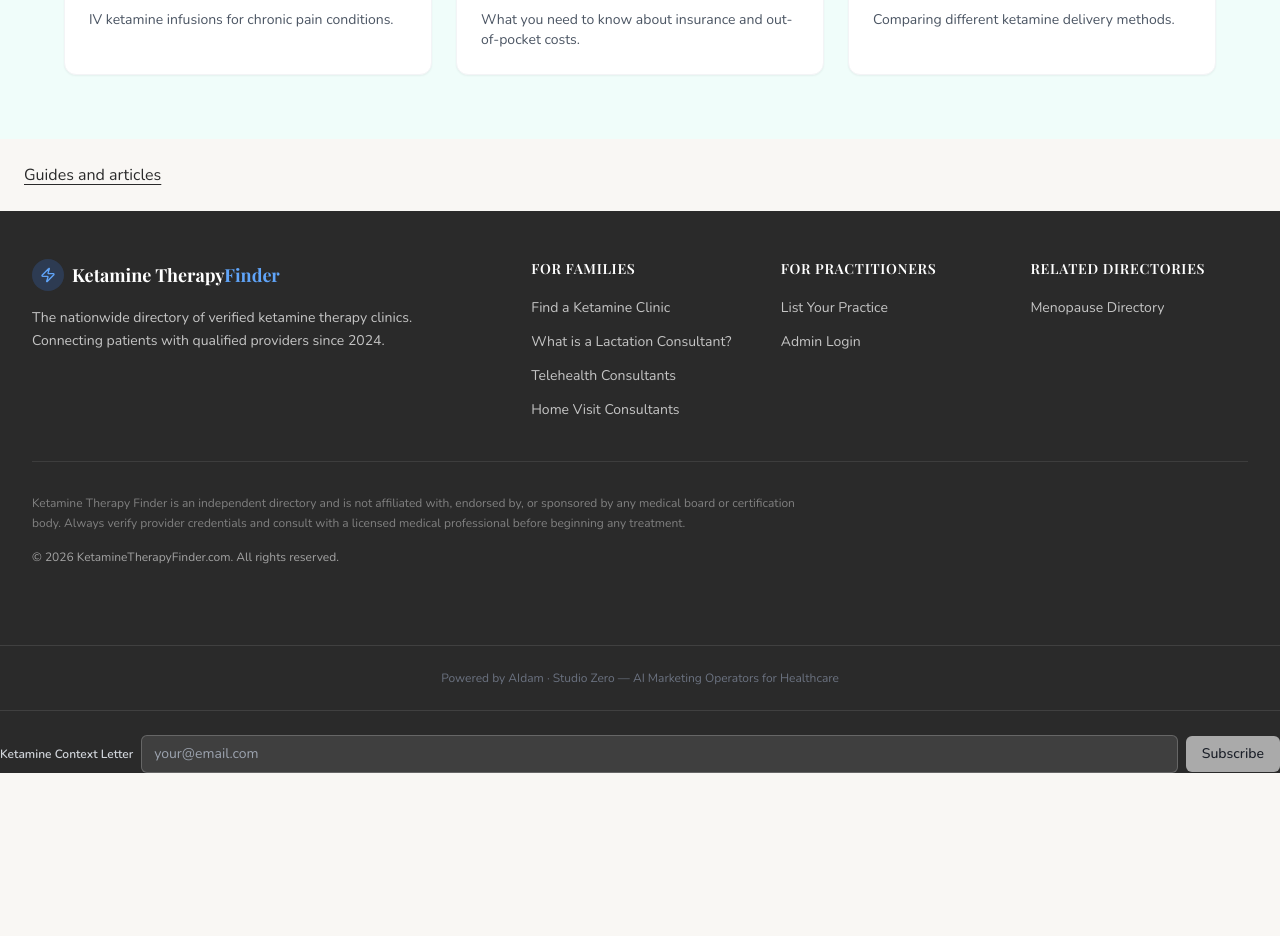
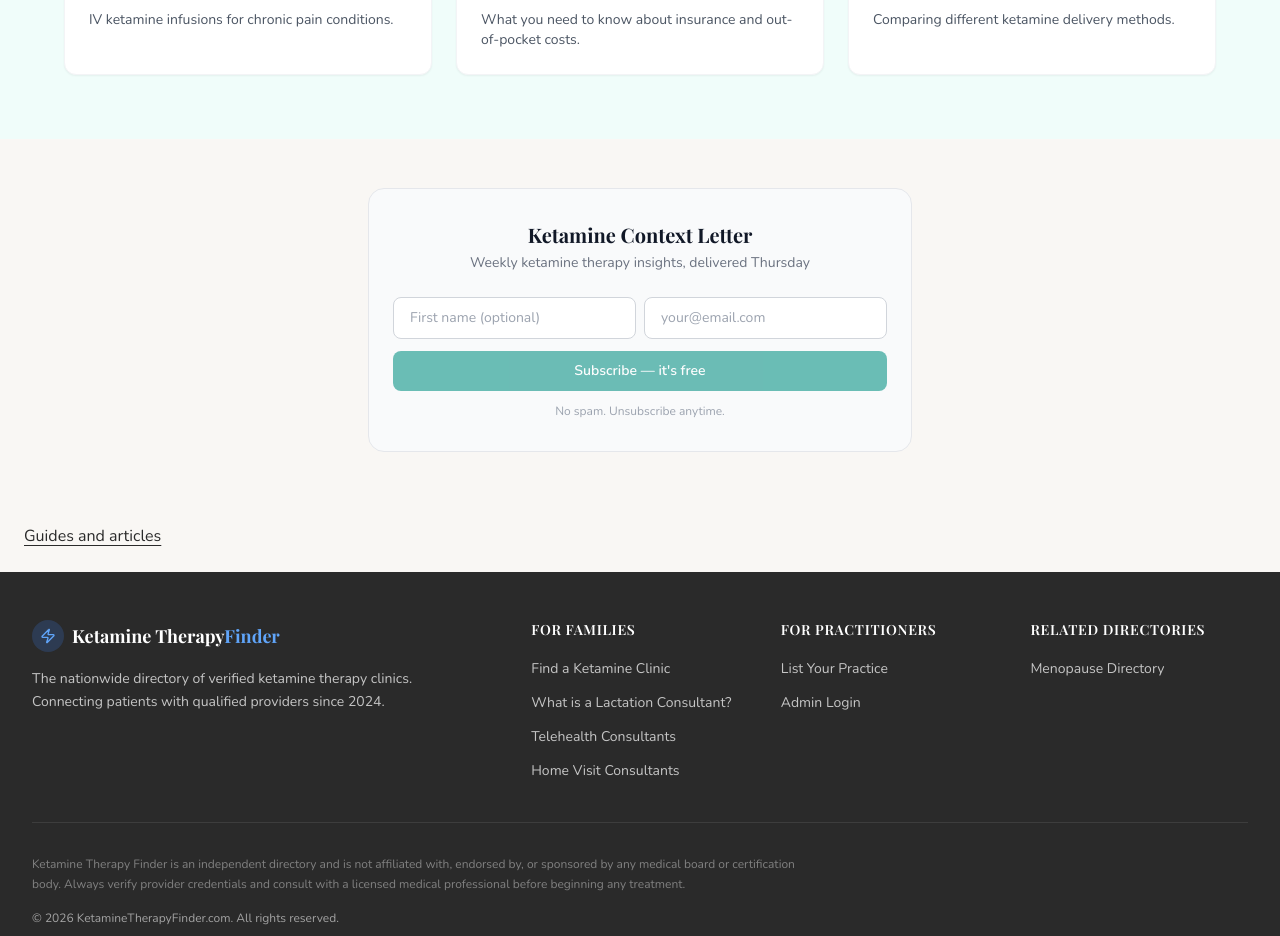
Before and after one commit to pete0585/ketamine-clinics-directory, a Next.js app: page / in a window 1280 px wide. Shown: the part 2320-3256 px from the top of the page. Before the commit the page ends 3093 px from the top, so only its background shows below. Built offline with nearby package versions, Linux system fonts and the light colour scheme; no server answers; the database is empty.

Commit message:
feat(newsletter): add NewsletterSignup component to homepage

```diff
--- a/app/page.tsx
+++ b/app/page.tsx
@@ -4,6 +4,7 @@
 import ListingCard from '@/components/ListingCard'
 import SearchBar from '@/components/SearchBar'
 import NewsletterFooterBar from '@/components/NewsletterFooterBar'
+import NewsletterSignup from '@/components/NewsletterSignup'
 
 export const metadata: Metadata = {
   title: 'Find a Ketamine Therapy Clinic Near You | KetamineTherapyFinder.com',
@@ -173,6 +174,13 @@
       </section>
 
       <NewsletterFooterBar />
-    </main>
+
+      {/* Newsletter signup */}
+      <section className="py-12 bg-brand-dark border-t border-white/10">
+        <div className="container mx-auto px-4 max-w-xl">
+          <NewsletterSignup />
+        </div>
+      </section>
+</main>
   )
 }
```
